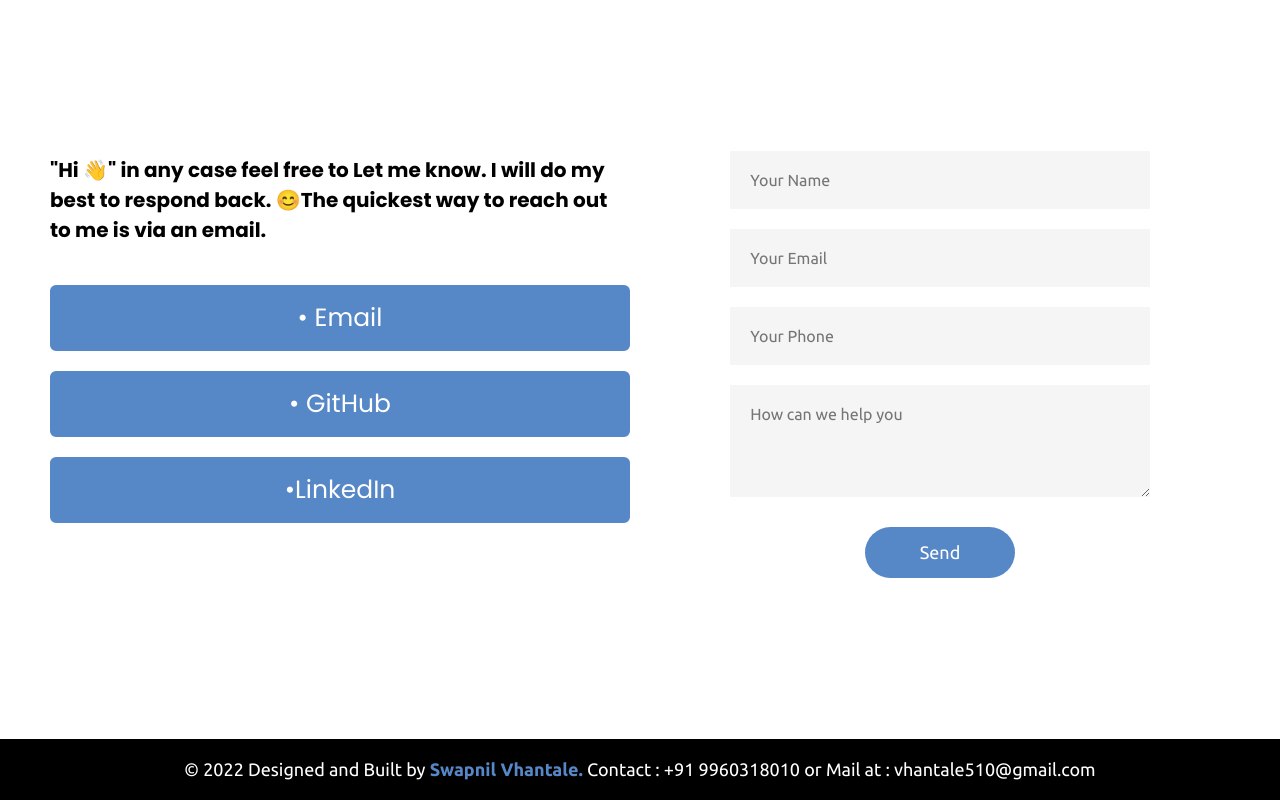
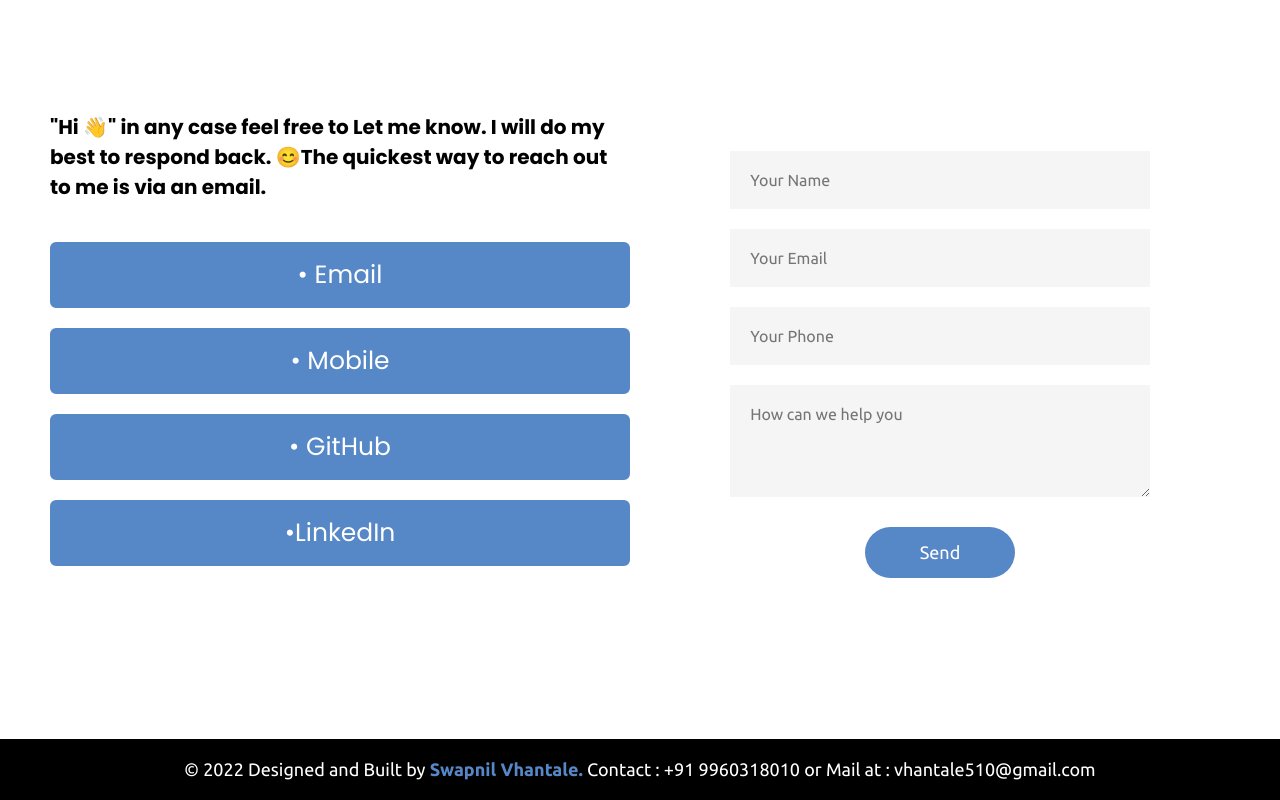
Before and after one commit to spvhantale/spvhantale.github.io, a website: page index.html in a window 1280 px wide. Shown: the part 7668-8468 px from the top of the page. Drawn offline with nearby package versions, Linux system fonts and the light colour scheme; a script that the page names is missing.

Commit message:
completed

```diff
--- a/index.html
+++ b/index.html
@@ -462,6 +462,7 @@
                 <div class="links">
                     <h3>"Hi 👋" in any case feel free to Let me know. I will do my best to respond back. 😊The quickest way to reach out to me is via an email.</h3>
                     <a href="mailto:vhantale510@gmail.com" target="_blank"> &#x2022; Email</a>
+                    <a href="Tel:+919960318010" target="_blank"> &#x2022; Mobile</a>
                     <a href="https://github.com/spvhantale" target="_blank">&#x2022; GitHub</a>
                     <a href="https://www.linkedin.com/in/spvhantale/" target="_blank"> &#x2022;LinkedIn</a>
 
```
